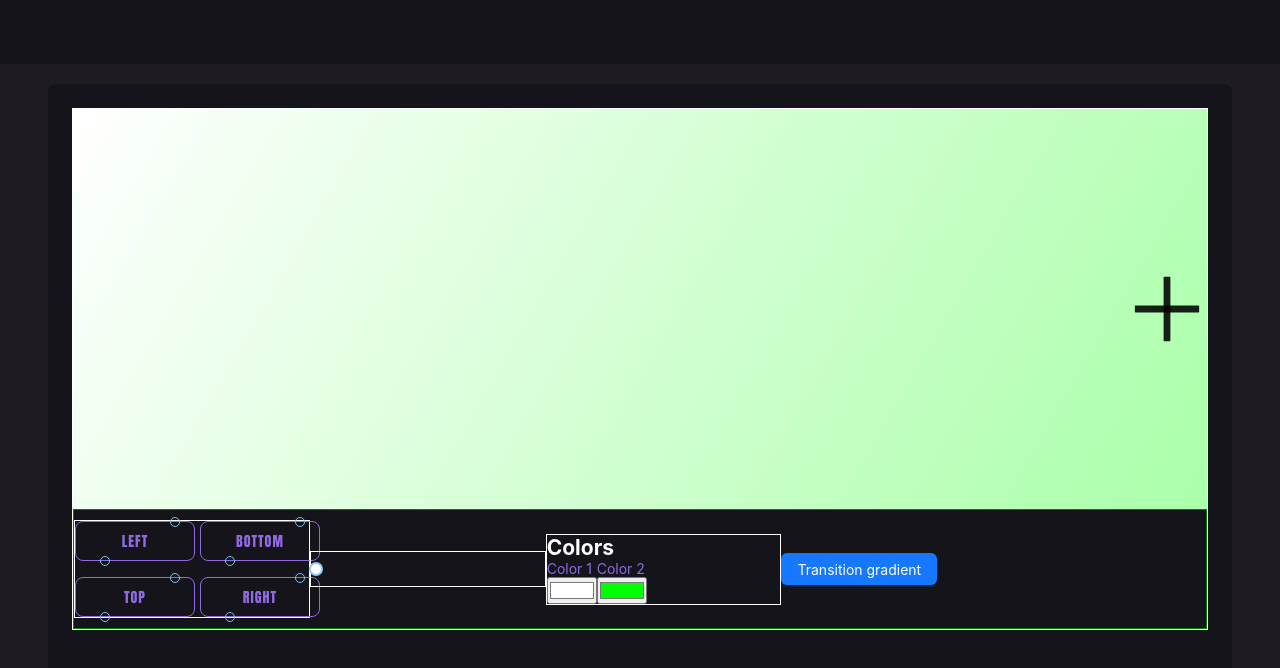
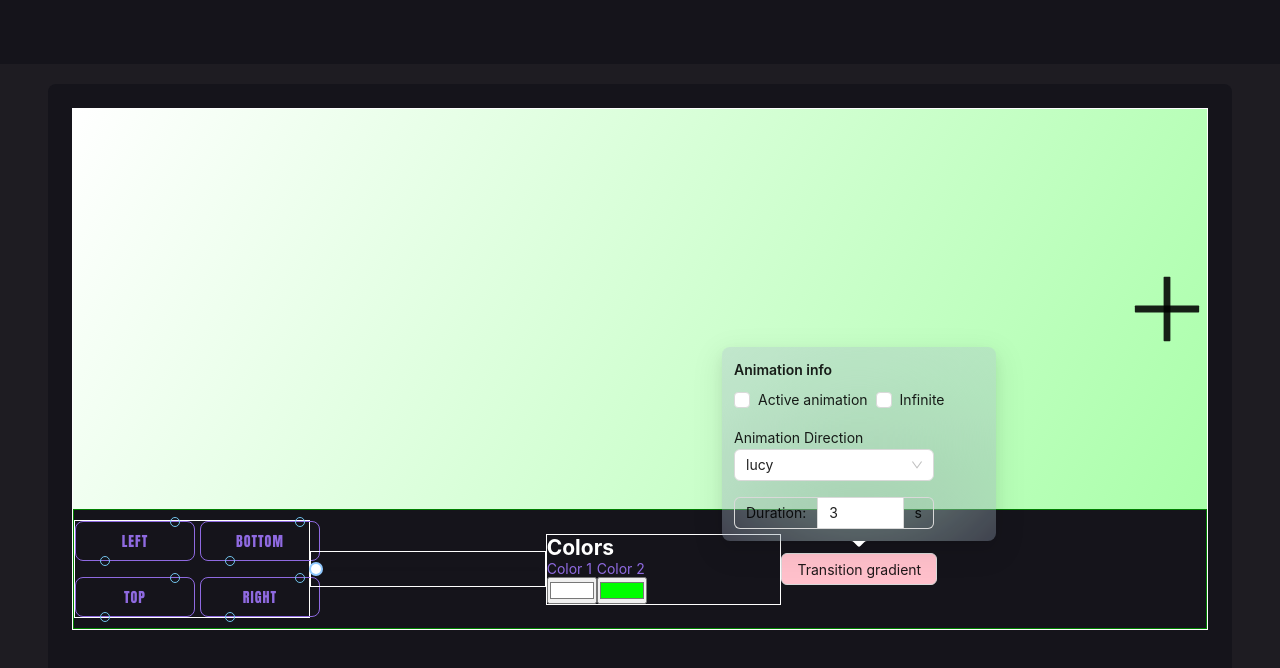
Before and after one commit to Marcelo1080p/gradient, a React (Vite) app: page /generate-gradient in a window 1280 px wide. Shown: the top 668 px of the page. Built offline with nearby package versions, Linux system fonts and the light colour scheme.

Commit message:
correção da animation transition e adicionado o selectiondirection

```diff
--- /dev/null
+++ b/src/components/PopoverAnime/PopoverAnime.css
@@ -0,0 +1,13 @@
+.ant-btn {
+  background-color: pink;
+}
+
+.ant-popover .ant-popover-inner {
+  background-color: #906ae123;
+  backdrop-filter: blur(100px);
+}
+
+.ant-checkbox-checked .ant-checkbox-inner  {
+  background-color: blueviolet !important;
+  color: blueviolet !important;
+}
--- a/src/components/PopoverAnime/PopoverAnime.tsx
+++ b/src/components/PopoverAnime/PopoverAnime.tsx
@@ -1,8 +1,10 @@
 import React, { useState, useEffect } from "react";
-import { Button, Popover, Checkbox, InputNumber } from "antd";
+import "./PopoverAnime.css";
+import { Button, Popover, Checkbox, InputNumber, Row, Col } from "antd";
 import { CheckboxChangeEvent } from "antd/es/checkbox";
 import { AnimationService } from "../../pages/generateGradient/Generate/services/AnimationsServices";
 import { ICfgBGServices } from "../../pages/generateGradient/Generate/services/ICfgBGServices";
+import { SelectDirection } from "./selectDirection/SelectDirection";
 
 interface PopoverProps {
   cfgBG: ICfgBGServices;
@@ -31,17 +33,17 @@ export const PopoverAnime: React.FC<PopoverProps> = ({
     );
   }, [checked, duration, infinite]);
 
-  const handleCheckboxChange = (e: CheckboxChangeEvent) => {
-    const newChecked = e.target.checked;
-    setChecked(newChecked);
-    updateCfgBG({ ...cfgBG, active: newChecked });
-  };
-
   const handleDurationChange = (value: number | null) => {
     if (value !== null) {
       setDuration(value);
       updateCfgBG({ ...cfgBG, duration: value });
     }
+  };
+
+  const handleCheckboxChange = (e: CheckboxChangeEvent) => {
+    const newChecked = e.target.checked;
+    setChecked(newChecked);
+    updateCfgBG({ ...cfgBG, active: newChecked });
   };
 
   const handleInfiniteChange = (e: CheckboxChangeEvent) => {
@@ -51,15 +53,28 @@ export const PopoverAnime: React.FC<PopoverProps> = ({
   };
 
   const content = (
-    <div>
-      <div>
-        <Checkbox checked={checked} onChange={handleCheckboxChange}>
+    <Row
+      style={{
+        width: "250px",
+        display: "flex",
+        gap: "1rem",
+      }}
+    >
+      <Col span={24}>
+        <Checkbox className="custom-checkbox" checked={checked} onChange={handleCheckboxChange}>
           Active animation
         </Checkbox>
         <Checkbox checked={infinite} onChange={handleInfiniteChange}>
           Infinite
         </Checkbox>
-      </div>
+      </Col>
+
+      <Col span={24}>
+        <p>Animation Direction</p>
+        <SelectDirection />
+      </Col>
+
+      <Col span={24}>
         <InputNumber
           placeholder="Duration Animation"
           value={duration}
@@ -68,12 +83,18 @@ export const PopoverAnime: React.FC<PopoverProps> = ({
           addonAfter="s"
           style={{ width: 200 }}
         />
-    </div>
+      </Col>
+    </Row>
   );
 
   return (
-    <Popover content={content} title="Animation info">
-      <Button type="primary">Transition gradient</Button>
+    <Popover
+    visible={true}
+      content={content}
+      title="Animation info"
+      className="containerPopover"
+    >
+      <Button >Transition gradient</Button>
     </Popover>
   );
 };
--- /dev/null
+++ b/src/components/PopoverAnime/selectDirection/SelectDirection.tsx
@@ -0,0 +1,25 @@
+import React from 'react';
+import { Select } from 'antd';
+
+const handleChange = (value: string) => {
+  console.log(`selected ${value}`);
+};
+
+export const SelectDirection: React.FC = () => (
+  <Select
+    defaultValue="lucy"
+    style={{ width: 200 }}
+    onChange={handleChange}
+    placeholder="Animation Direction"
+    options={[
+      {
+        label: <span>manager</span>,
+        title: 'manager',
+        options: [
+          { label: <span>Jack</span>, value: 'Jack' },
+          { label: <span>Lucy</span>, value: 'Lucy' },
+        ],
+      },
+    ]}
+  />
+);
--- a/src/pages/generateGradient/Animations/AnimeBackground.tsx
+++ b/src/pages/generateGradient/Animations/AnimeBackground.tsx
@@ -1,7 +1,7 @@
 // AnimeBackground.ts
 import { keyframes } from "styled-components";
 
-export const backgroundTransition = (duration: number, infinite: boolean) => {
+export const backgroundTransition = () => {
   return keyframes`
     from {
      background-position: 0% 50%;
--- a/src/pages/generateGradient/Generate/Generate.tsx
+++ b/src/pages/generateGradient/Generate/Generate.tsx
@@ -20,7 +20,7 @@ export const Generate: React.FC = () => {
   const [direction, setDirection] = useState<number>(120);
   const [cfgBG, setCfgBG] = useState<ICfgBGServices>({
     active: false,
-    duration: 1,
+    duration: 3,
     infinite: false,
   });
   const updateCfgBG = (newCfg: ICfgBGServices) => {
--- a/src/pages/generateGradient/Generate/components/gradient/GradientMain.tsx
+++ b/src/pages/generateGradient/Generate/components/gradient/GradientMain.tsx
@@ -1,8 +1,8 @@
 // GradientMain.tsx
-import React from 'react';
-import styled, { css } from 'styled-components';
-import { PlusOutlined } from '@ant-design/icons';
-import { backgroundTransition } from '../../../Animations/AnimeBackground';
+import React from "react";
+import styled, { css } from "styled-components";
+import { PlusOutlined } from "@ant-design/icons";
+import { backgroundTransition } from "../../../Animations/AnimeBackground";
 
 interface GradientMainProps {
   linearGradient: string;
@@ -12,12 +12,17 @@ interface GradientMainProps {
   infinite: boolean;
 }
 
-const AnimatedDiv = styled.div<{ active: boolean, duration: number, infinite: boolean }>`
+const AnimatedDiv = styled.div<{
+  active: boolean;
+  duration: number;
+  infinite: boolean;
+}>`
   background-size: 300% 300% !important;
   ${({ active, duration, infinite }) =>
     active &&
     css`
-      animation: ${backgroundTransition(duration, infinite)} 10s ease infinite;
+      animation: ${backgroundTransition} ${duration}s
+        ${infinite ? "infinite" : "ease"} linear;
     `}
 `;
 
@@ -26,23 +31,32 @@ export const GradientMain: React.FC<GradientMainProps> = ({
   onChange,
   active,
   duration,
-  infinite
+  infinite,
 }) => {
   const style: React.CSSProperties = {
     background: linearGradient,
-    height: '400px',
-    width: '100%',
-    display: 'flex',
-    justifyContent: 'flex-end',
+    height: "400px",
+    width: "100%",
+    display: "flex",
+    justifyContent: "flex-end",
   };
 
   const stylePlus: React.CSSProperties = {
-    fontSize: '5rem',
+    fontSize: "5rem",
   };
 
   return (
-    <AnimatedDiv active={active} duration={duration} infinite={infinite} style={style}>
-      <PlusOutlined onClick={onChange} className="plus-color" style={stylePlus} />
+    <AnimatedDiv
+      active={active}
+      duration={duration}
+      infinite={infinite}
+      style={style}
+    >
+      <PlusOutlined
+        onClick={onChange}
+        className="plus-color"
+        style={stylePlus}
+      />
     </AnimatedDiv>
   );
 };
```
Lines whose indentation alone changed are shown as unchanged.
